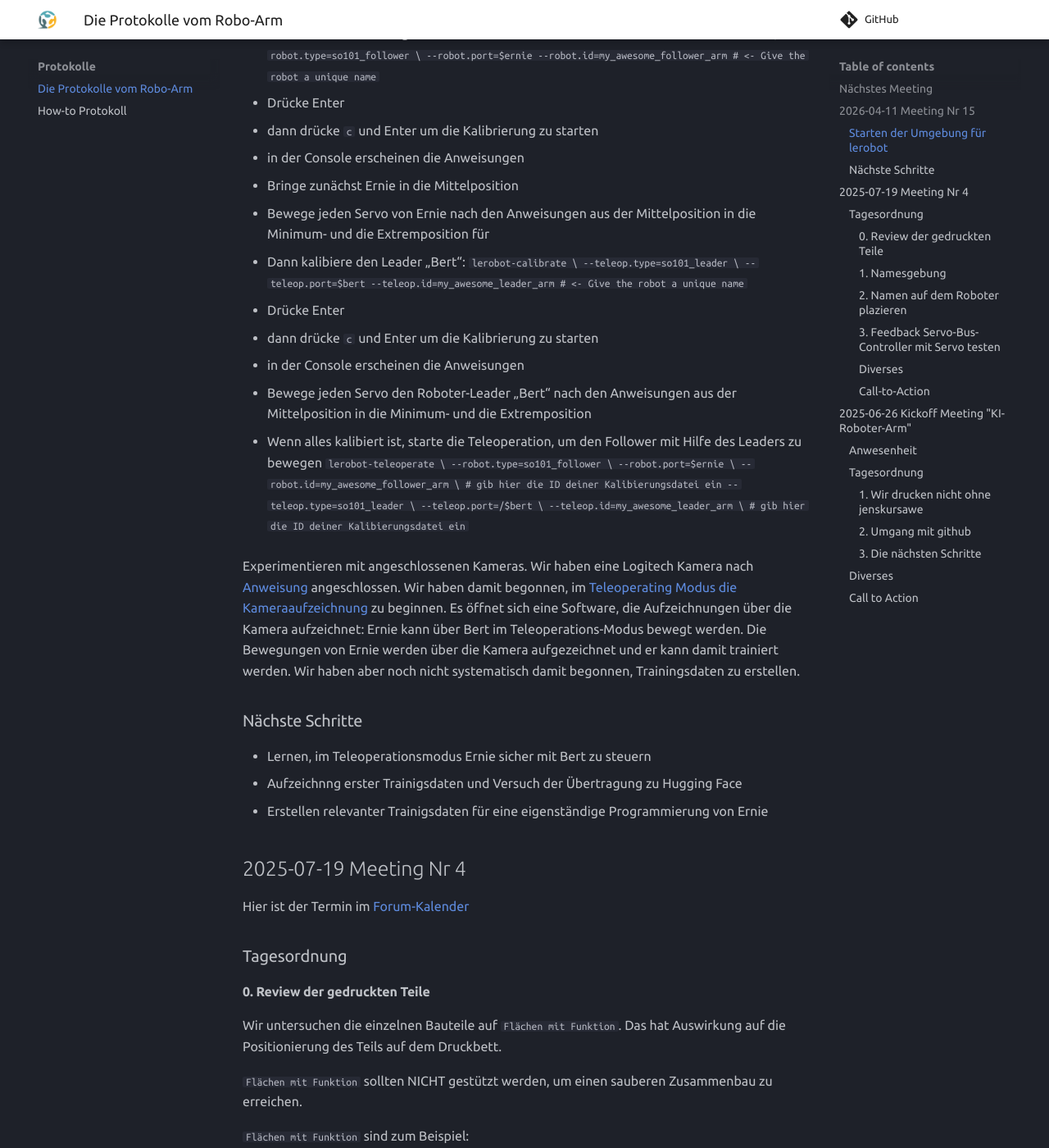
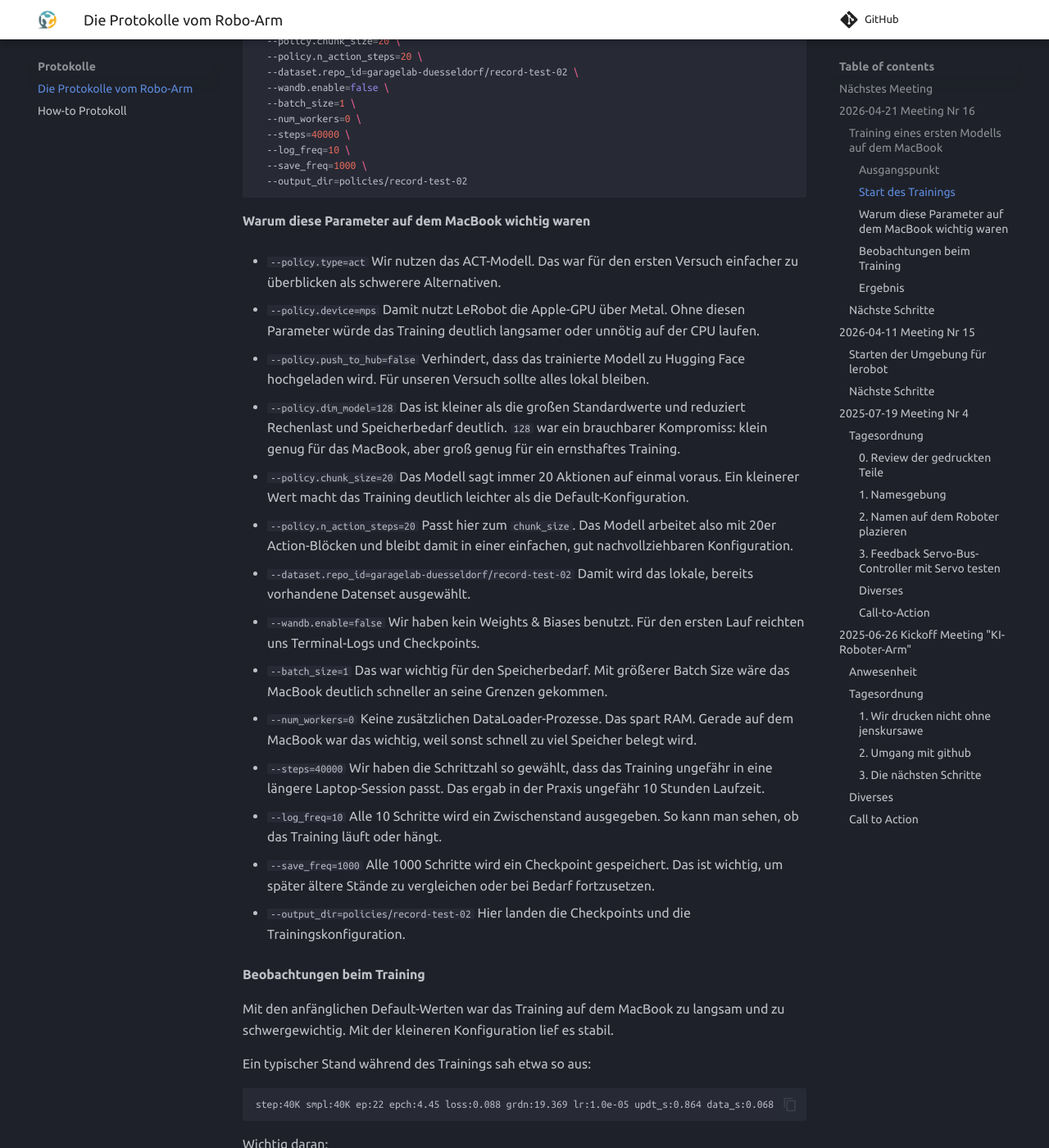
Before and after one commit to garagelab-dus/protolab-robo-docs, an MkDocs documentation site: the page built from docs/Protokolle/Backlog.md, in a window 1280 px wide and 1400 px high, scrolled down 1067 px. Shown: the whole window at 82% size. Built offline with MkDocs 1.6.1 and Material for MkDocs 9.7.7, drawn with Linux system fonts in a browser that asks for light colours; comment, search, counter and statistics services are not loaded; some of the changed text lies outside the part shown.

Commit message:
Doku für erste Traningssession, von Codex

````diff
--- a/docs/Protokolle/Backlog.md
+++ b/docs/Protokolle/Backlog.md
@@ -14,6 +14,129 @@
     ```
 
 Der Link zum [`Termin im Forum`](https://forum.garage-lab.de/t/roboterarm-workshop-donnerstag/22493)
+
+## 2026-04-21 Meeting Nr 16
+### Training eines ersten Modells auf dem MacBook
+Wir haben die vorhandene LeRobot-Aufzeichnung auf dem MacBook benutzt, um zum ersten Mal ein lokales Modell zu trainieren. Ziel war zunächst nicht maximale Qualität, sondern ein stabil laufendes Training auf Apple-Hardware.
+
+#### Ausgangspunkt
+
+- Es gibt bereits eine aufgezeichnete LeRobot-Datenbasis
+- Die Daten liegen lokal im LeRobot-Cache des Arbeitsverzeichnisses
+- Das Training lief **nur lokal**, also ohne Upload zu Hugging Face
+- Das Training lief auf einem MacBook mit Apple Silicon
+
+#### Start des Trainings
+
+Wir haben das Training mit folgendem Befehl gestartet:
+
+```sh
+lerobot-train \
+  --policy.type=act \
+  --policy.device=mps \
+  --policy.push_to_hub=false \
+  --policy.dim_model=128 \
+  --policy.chunk_size=20 \
+  --policy.n_action_steps=20 \
+  --dataset.repo_id=garagelab-duesseldorf/record-test-02 \
+  --wandb.enable=false \
+  --batch_size=1 \
+  --num_workers=0 \
+  --steps=40000 \
+  --log_freq=10 \
+  --save_freq=1000 \
+  --output_dir=policies/record-test-02
+```
+
+#### Warum diese Parameter auf dem MacBook wichtig waren
+
+- `--policy.type=act`
+  Wir nutzen das ACT-Modell. Das war für den ersten Versuch einfacher zu überblicken als schwerere Alternativen.
+
+- `--policy.device=mps`
+  Damit nutzt LeRobot die Apple-GPU über Metal. Ohne diesen Parameter würde das Training deutlich langsamer oder unnötig auf der CPU laufen.
+
+- `--policy.push_to_hub=false`
+  Verhindert, dass das trainierte Modell zu Hugging Face hochgeladen wird. Für unseren Versuch sollte alles lokal bleiben.
+
+- `--policy.dim_model=128`
+  Das ist kleiner als die großen Standardwerte und reduziert Rechenlast und Speicherbedarf deutlich. `128` war ein brauchbarer Kompromiss: klein genug für das MacBook, aber groß genug für ein ernsthaftes Training.
+
+- `--policy.chunk_size=20`
+  Das Modell sagt immer 20 Aktionen auf einmal voraus. Ein kleinerer Wert macht das Training deutlich leichter als die Default-Konfiguration.
+
+- `--policy.n_action_steps=20`
+  Passt hier zum `chunk_size`. Das Modell arbeitet also mit 20er Action-Blöcken und bleibt damit in einer einfachen, gut nachvollziehbaren Konfiguration.
+
+- `--dataset.repo_id=garagelab-duesseldorf/record-test-02`
+  Damit wird das lokale, bereits vorhandene Datenset ausgewählt.
+
+- `--wandb.enable=false`
+  Wir haben kein Weights & Biases benutzt. Für den ersten Lauf reichten uns Terminal-Logs und Checkpoints.
+
+- `--batch_size=1`
+  Das war wichtig für den Speicherbedarf. Mit größerer Batch Size wäre das MacBook deutlich schneller an seine Grenzen gekommen.
+
+- `--num_workers=0`
+  Keine zusätzlichen DataLoader-Prozesse. Das spart RAM. Gerade auf dem MacBook war das wichtig, weil sonst schnell zu viel Speicher belegt wird.
+
+- `--steps=40000`
+  Wir haben die Schrittzahl so gewählt, dass das Training ungefähr in eine längere Laptop-Session passt. Das ergab in der Praxis ungefähr 10 Stunden Laufzeit.
+
+- `--log_freq=10`
+  Alle 10 Schritte wird ein Zwischenstand ausgegeben. So kann man sehen, ob das Training läuft oder hängt.
+
+- `--save_freq=1000`
+  Alle 1000 Schritte wird ein Checkpoint gespeichert. Das ist wichtig, um später ältere Stände zu vergleichen oder bei Bedarf fortzusetzen.
+
+- `--output_dir=policies/record-test-02`
+  Hier landen die Checkpoints und die Trainingskonfiguration.
+
+#### Beobachtungen beim Training
+
+Mit den anfänglichen Default-Werten war das Training auf dem MacBook zu langsam und zu schwergewichtig. Mit der kleineren Konfiguration lief es stabil.
+
+Ein typischer Stand während des Trainings sah etwa so aus:
+
+```text
+step:40K smpl:40K ep:22 epch:4.45 loss:0.088 grdn:19.369 lr:1.0e-05 updt_s:0.864 data_s:0.068
+```
+
+Wichtig daran:
+
+- `loss:0.088` zeigt, dass das Modell etwas gelernt hat
+- `epch:4.45` bedeutet ungefähr 4,45 Durchläufe durch die Daten
+- `updt_s:0.864` zeigt die Rechenzeit pro Trainingsschritt
+- `data_s:0.068` zeigt, dass die Datenzufuhr nicht das Hauptproblem war
+
+#### Ergebnis
+
+Nach dem Training liegt ein fertiges Modell im Ausgabeordner, zum Beispiel hier:
+
+```text
+policies/record-test-02/checkpoints/040000/pretrained_model
+```
+
+Dieses Modell kann anschließend für Inferenz mit dem Roboter benutzt werden.
+
+### Nächste Schritte
+- Ein oder mehrere Checkpoints am echten Roboter testen
+- Beispiel für einen ersten Inferenz-Lauf mit einem trainierten Checkpoint:
+  ```sh
+  lerobot-record \
+    --robot.type=${ernie_type} \
+    --robot.port=${ernie_port} \
+    --robot.id=${ernie_id} \
+    --policy.path=policies/record-test-02/checkpoints/040000/pretrained_model \
+    --policy.device=mps \
+    --dataset.repo_id=garagelab-duesseldorf/eval-record-test-02 \
+    --dataset.push_to_hub=false \
+    --dataset.num_episodes=5 \
+    --dataset.single_task="Test des trainierten Modells mit Ernie"
+  ```
+- Evaluationsläufe getrennt von den Trainingsdaten aufzeichnen
+- Prüfen, ob 20k / 30k / 40k Schritte einen merklichen Unterschied machen
+- Später bessere oder vielfältigere Trainingsdaten aufnehmen
 
 ## 2026-04-11 Meeting Nr 15
 ### Starten der Umgebung für lerobot
````
